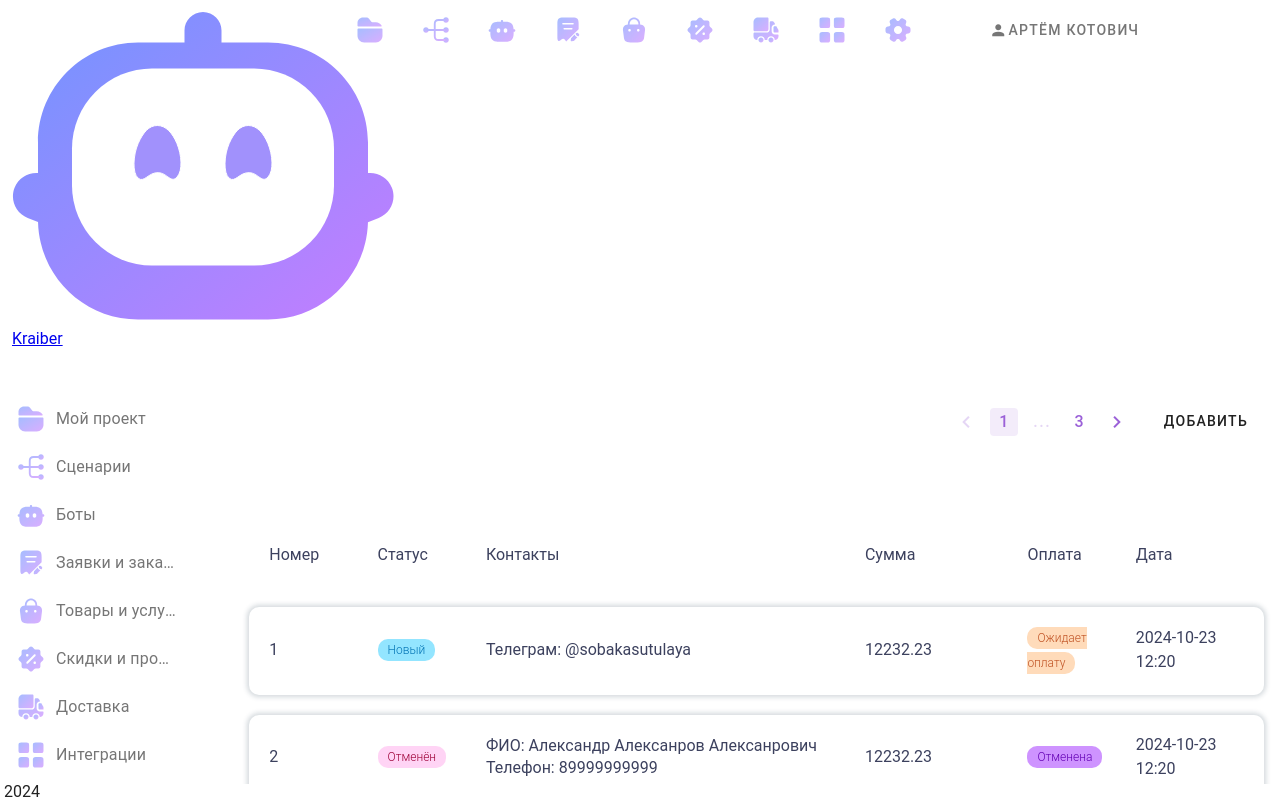
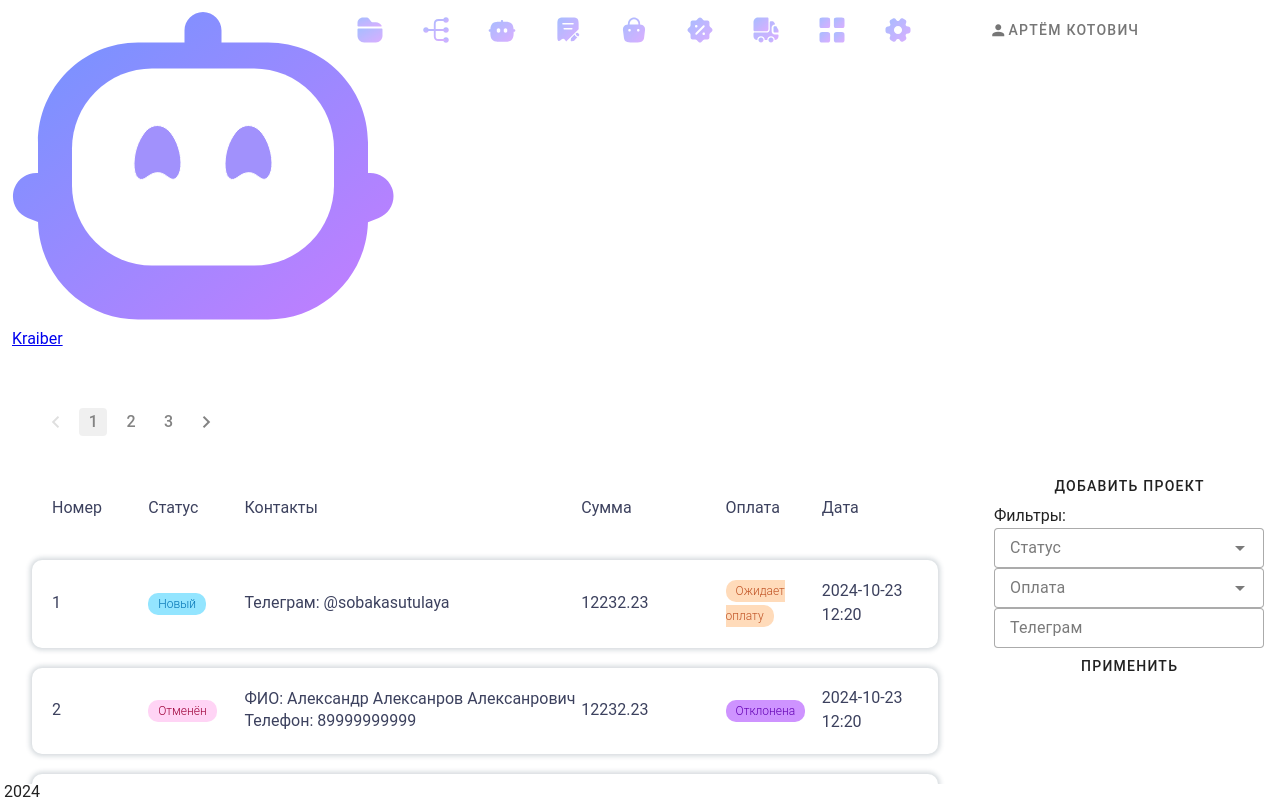
Before and after one commit to segakgd/kb_front, a Vue app: page /orders in a window 1280 px wide. Shown: the top 800 px of the page. Built offline with nearby package versions, Linux system fonts and the light colour scheme.

Commit message:
Update Orders.vue

```diff
--- a/src/components/Orders.vue
+++ b/src/components/Orders.vue
@@ -2,29 +2,17 @@
   <NavigateHeader></NavigateHeader>
 
   <v-row style="height: 100%;">
-    <v-col cols="2">
-      <NavigateLeft/>
-    </v-col>
-    <v-col cols="10">
+    <v-col cols="9">
       <v-container fluid>
-        <v-row style="margin-bottom: 50px;">
-          <v-col cols="8">
-          </v-col>
-
-          <v-col cols="4" class="d-flex">
+        <v-row style="height: 65px;">
+          <v-col cols="12">
             <v-pagination
               :length="3"
               density="compact"
-              color="#9b61d8"
-              style="width: 100%;"
+              style="width: 230px; color: #838383;"
             ></v-pagination>
-
-            <v-btn variant="flat" class="main-btn">
-              Добавить
-            </v-btn>
           </v-col>
         </v-row>
-
         <v-row>
           <v-col cols="12">
             <div class="table-wrapper">
@@ -91,7 +79,7 @@
                   <span v-else-if="order?.payment?.status === PaymentStatusEnum.Waiting"
                         class="payment-status payment-status--waiting">Ожидает оплату</span>
                   <span v-else-if="order?.payment?.status === PaymentStatusEnum.Canceled"
-                        class="payment-status payment-status--canceled">Отменена</span>
+                        class="payment-status payment-status--canceled">Отклонена</span>
                   <span v-else-if="order?.payment?.status === PaymentStatusEnum.Failed"
                         class="payment-status payment-status--failed">Ошибка оплаты</span>
                   <span v-else-if="order?.payment?.status === PaymentStatusEnum.Cash"
@@ -107,6 +95,75 @@
 
           </v-col>
         </v-row>
+
+      </v-container>
+    </v-col>
+    <v-col cols="3">
+      <v-container fluid style="margin-top: 65px;">
+        <div class="tools-main">
+          <div class="tools-main--group">
+            <div class="tools-main--group-btn">
+              <v-btn variant="flat" class="main-btn w-100">
+                Добавить проект
+              </v-btn>
+            </div>
+          </div>
+
+          <div class="tools-main--group">
+            <div class="tools-main--group-name">
+              <span>Фильтры:</span>
+            </div>
+
+            <div class="tools-main--group-field">
+              <v-select
+                class="select-status-field"
+                label="Статус"
+                :items="['Новый', 'Отменён', 'В процессе', 'Завершён']"
+                variant="outlined"
+                clearable
+                hide-details
+                density="compact"
+                :hideSelected=true
+                color="#9b61d8"
+              ></v-select>
+            </div>
+
+            <div class="tools-main--group-field">
+              <v-select
+                label="Оплата"
+                :items="['Ожидает оплату', 'Отклонена', 'Оплачено', 'Наличными', 'Ошибка оплаты']"
+                variant="outlined"
+                clearable
+                hide-details
+                density="compact"
+                :hideSelected=true
+                color="#9b61d8"
+              ></v-select>
+            </div>
+
+            <div class="tools-main--group-field">
+              <v-text-field
+                label="Телеграм"
+                variant="outlined"
+                clearable
+                hide-details
+                density="compact"
+                :hideSelected=true
+                color="#9b61d8"
+              />
+            </div>
+
+            <div class="tools-main--group-btn">
+              <v-btn variant="flat" class="main-btn w-100">
+                Применить
+              </v-btn>
+              <!-- todo показываем "Отчистить" когда выбраны фильтры-->
+              <!--              <v-btn variant="flat" class="main-btn clear-btn">-->
+              <!--                Отчистить-->
+              <!--              </v-btn>-->
+            </div>
+          </div>
+        </div>
 
       </v-container>
     </v-col>
```
